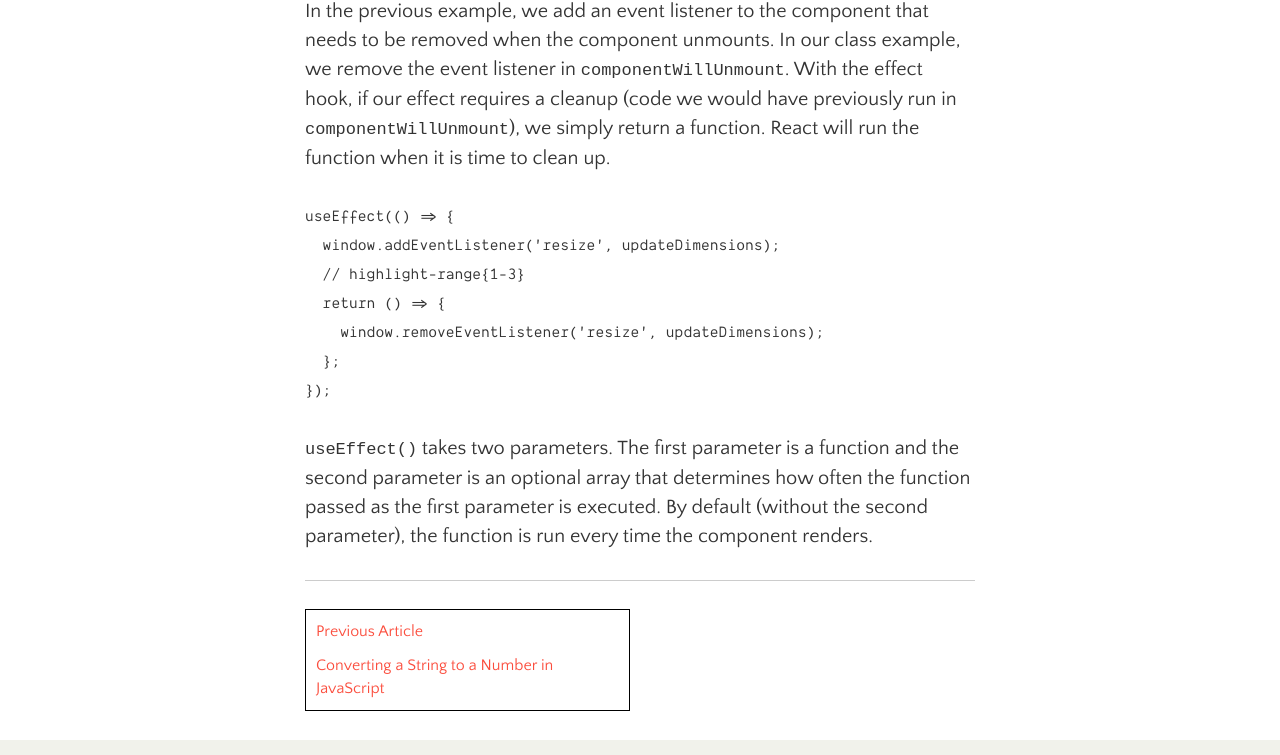
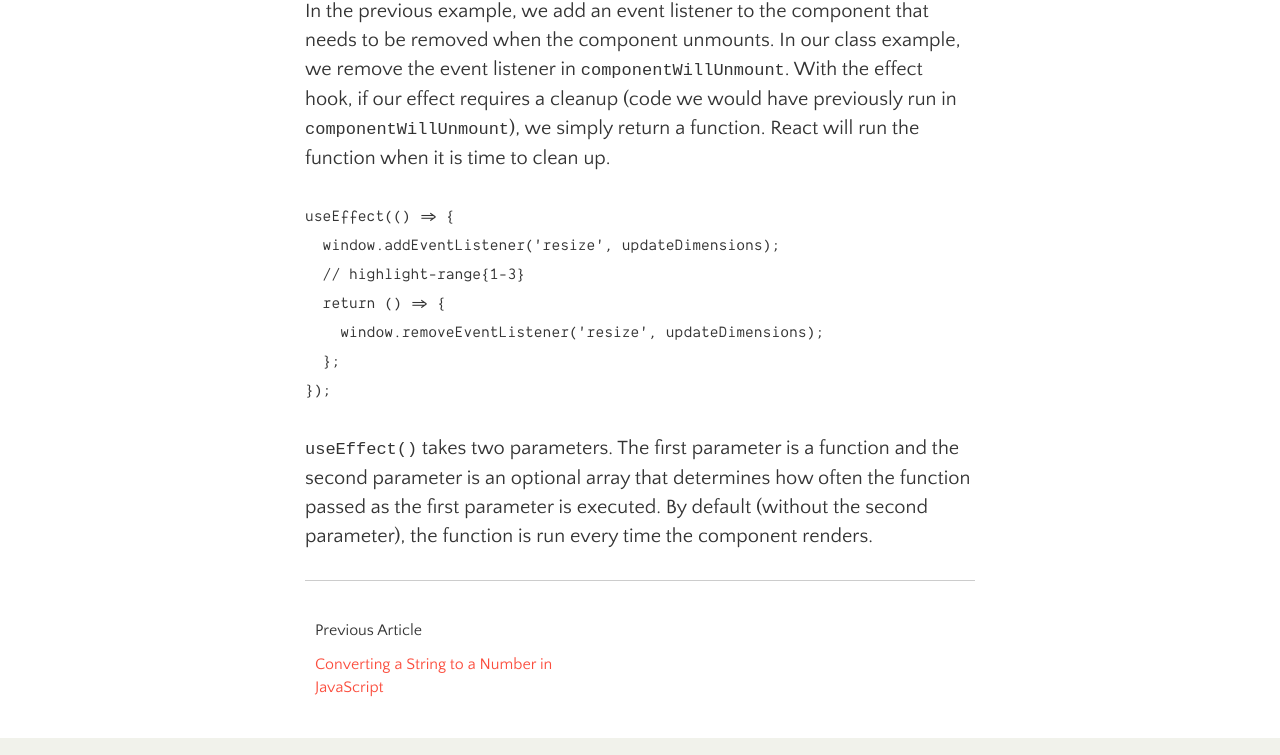
Before and after one commit to jonyonson/jonathantaylor.io, a Gatsby site: page /use-effect-hook/ in a window 1280 px wide. Shown: the part 2720-3475 px from the top of the page. Built offline with nearby package versions, Linux system fonts and the light colour scheme; Gatsby itself is replaced by a stand-in of ours; some packages are replaced by stand-ins of ours; code samples lack their colours.

Commit message:
prev & next links dark theme styles

```diff
--- /dev/null
+++ b/src/styles/styles.js
@@ -0,0 +1,6 @@
+const styles = {
+  bodyFontColor: 'hsla(0, 0%, 0%, 0.8)',
+  primaryColor: `#fb4d3d`,
+};
+
+export default styles;
--- a/src/templates/blog-post.js
+++ b/src/templates/blog-post.js
@@ -1,19 +1,16 @@
 import React from 'react';
 import { Link, graphql } from 'gatsby';
-import styled from 'styled-components';
+import { MDXRenderer } from 'gatsby-plugin-mdx';
+// import styled from 'styled-components';
 import SEO from '../components/seo';
-// import {
-//   TiArrowRightOutline as FaArrowRight,
-//   TiArrowLeftOutline as FaArrowLeft,
-// } from 'react-icons/ti';
-import { MDXRenderer } from 'gatsby-plugin-mdx';
 import Container from '../components/container';
+// import styles from '../styles/styles';
+import './blog-post.scss';
 
 class BlogPostTemplate extends React.Component {
   render() {
     const post = this.props.data.mdx;
     const { previous, next } = this.props.pageContext;
-    console.log(next, previous);
     return (
       <Container>
         <SEO
@@ -25,21 +22,8 @@ class BlogPostTemplate extends React.Component {
           {post.frontmatter.date}
         </p>
         <MDXRenderer>{post.body}</MDXRenderer>
-        {/* <div dangerouslySetInnerHTML={{ __html: post.html }} /> */}
         <hr />
-        {/* <ul
-          style={{
-            listStyle: 'none',
-            padding: 0,
-            margin: 0,
-            display: 'flex',
-            flexDirection: 'column',
-            alignItems: 'center',
-          }}
-        > */}
-
-        <PostLinks>
-          <PostLink exists={previous}>
+        {/* <PostLink exists={previous}>
             {previous && (
               <Link to={previous.fields.slug} rel="prev">
                 <div className="left">
@@ -48,9 +32,9 @@ class BlogPostTemplate extends React.Component {
                 </div>
               </Link>
             )}
-          </PostLink>
+          </PostLink> */}
 
-          <PostLink exists={next}>
+        {/* <PostLink exists={next}>
             {next && (
               <Link to={next.fields.slug} rel="next">
                 <div className="right">
@@ -59,8 +43,30 @@ class BlogPostTemplate extends React.Component {
                 </div>
               </Link>
             )}
-          </PostLink>
-        </PostLinks>
+          </PostLink> */}
+        <div className="post-links">
+          <div className="post-link">
+            {previous && (
+              <Link to={previous.fields.slug} rel="prev">
+                <div className="left">
+                  <p>Previous Article</p>
+                  <p>{previous.frontmatter.title}</p>
+                </div>
+              </Link>
+            )}
+          </div>
+
+          <div className="post-link">
+            {next && (
+              <Link to={next.fields.slug} rel="next">
+                <div className="right">
+                  <p>Next Article</p>
+                  <p>{next.frontmatter.title}</p>
+                </div>
+              </Link>
+            )}
+          </div>
+        </div>
       </Container>
     );
   }
@@ -89,44 +95,40 @@ export const pageQuery = graphql`
   }
 `;
 
-const PostLinks = styled.div`
-  display: flex;
-  margin-bottom: 1.45rem;
+// const PostLinks = styled.div`
+//   display: flex;
+//   margin-bottom: 1.45rem;
 
-  @media (max-width: $PHONE) {
-    flex-direction: column;
-  }
-`;
+//   @media (max-width: $PHONE) {
+//     flex-direction: column;
+//   }
+// `;
 
-const PostLink = styled.div`
-  width: 50%;
-  border: ${(props) => (props.exists ? '1px solid black' : 'none')};
+// const PostLink = styled.div`
+//   width: 50%;
+//   /* border: ${(props) => (props.exists ? '1px solid black' : 'none')}; */
 
-  &:first-of-type {
-    margin-right: 0.5rem;
-  }
+//   &:first-of-type { margin-right: 0.5rem;}
+//   &:last-of-type { margin-left: 0.5rem; }
+//   &:hover {
+//     /* background: ${(props) => (props.exists ? 'green' : 'none')}; */
+//   }
 
-  &:last-of-type {
-    margin-left: 0.5rem;
-  }
+//   div {
+//     padding: 0.5rem;
+//     &.right {
+//       text-align: right;
+//     }
 
-  &:hover {
-    /* background: ${(props) => (props.exists ? 'green' : 'none')}; */
-  }
+//     p {
+//       color: ${styles.bodyFontColor};
+//       font-size: 80%;
+//       margin-bottom: 0.5rem;
+//     }
 
-  div {
-    padding: 0.5rem;
-    &.right {
-      text-align: right;
-    }
-
-    p {
-      font-size: 80%;
-      margin-bottom: 0.5rem;
-    }
-
-    p:last-of-type {
-      margin: 0;
-    }
-  }
-`;
+//     p:last-of-type {
+//       margin: 0;
+//       color: ${styles.primaryColor}
+//     }
+//   }
+// `;
--- /dev/null
+++ b/src/templates/blog-post.scss
@@ -0,0 +1,59 @@
+@import '../styles/variables';
+
+.post-links {
+  display: flex;
+  margin-bottom: 1.45rem;
+
+  // @media (max-width: $PHONE) {
+  //   flex-direction: column;
+  // }
+}
+
+.post-link {
+  width: 50%;
+  color: $primary-color;
+
+  &:first-of-type {
+    margin-right: 0.5rem;
+  }
+  &:last-of-type {
+    margin-left: 0.5rem;
+  }
+  &:hover {
+
+  }
+
+  div {
+    padding: 0.5rem;
+    &.right {
+      text-align: right;
+    }
+
+    p {
+      color: $body-font-color;
+      font-size: 80%;
+      margin-bottom: 0.5rem;
+    }
+
+    p:last-of-type {
+      margin: 0;
+      color: inherit;
+    }
+  }
+}
+
+body.dark .post-link {
+  // &:hover {
+  //   background: $black-olive;
+  // }
+
+  div {
+    p {
+      color: $body-font-color--dark;
+    }
+
+    p:last-of-type {
+      color: inherit;
+    }
+  }
+}
```
